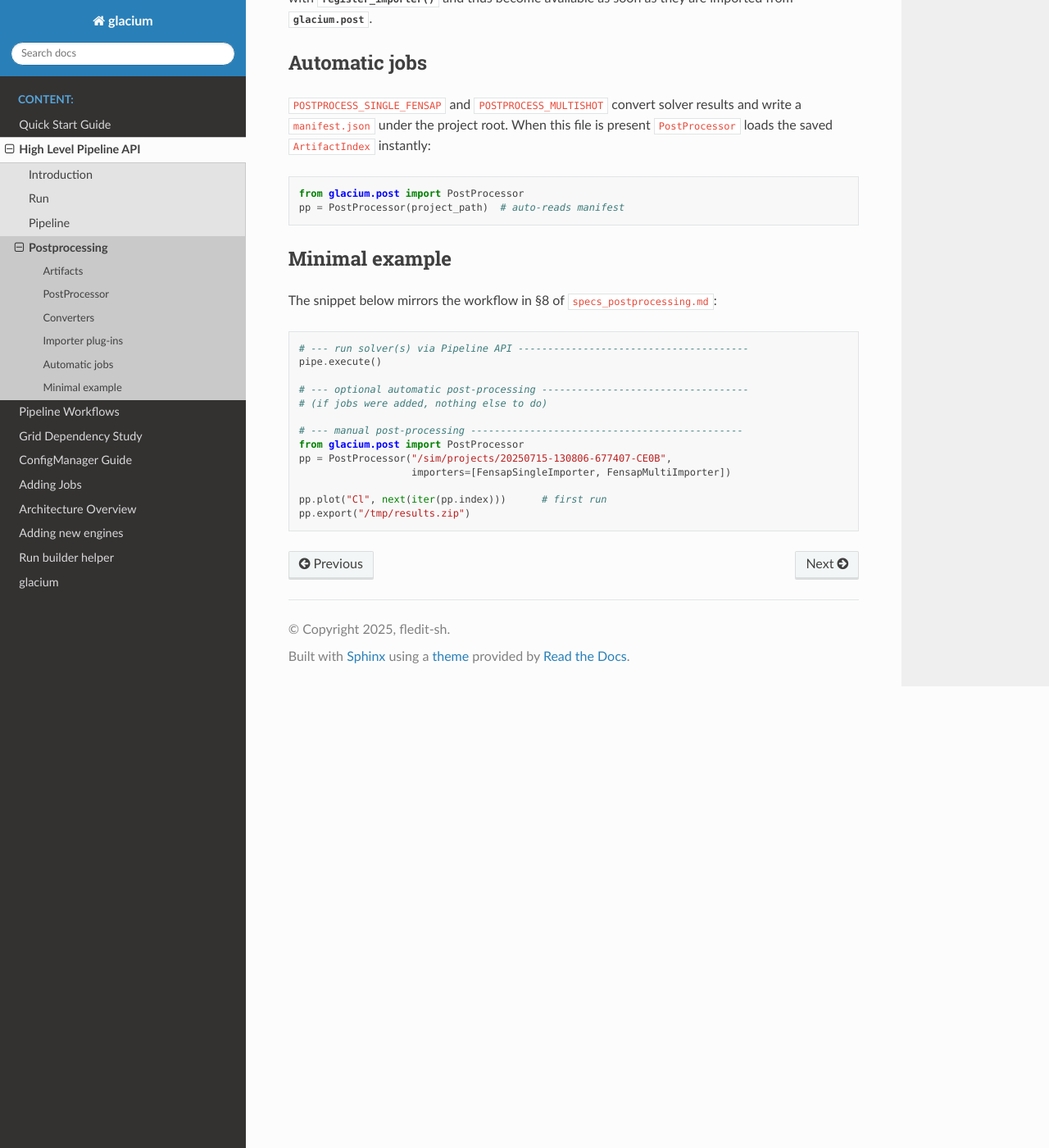
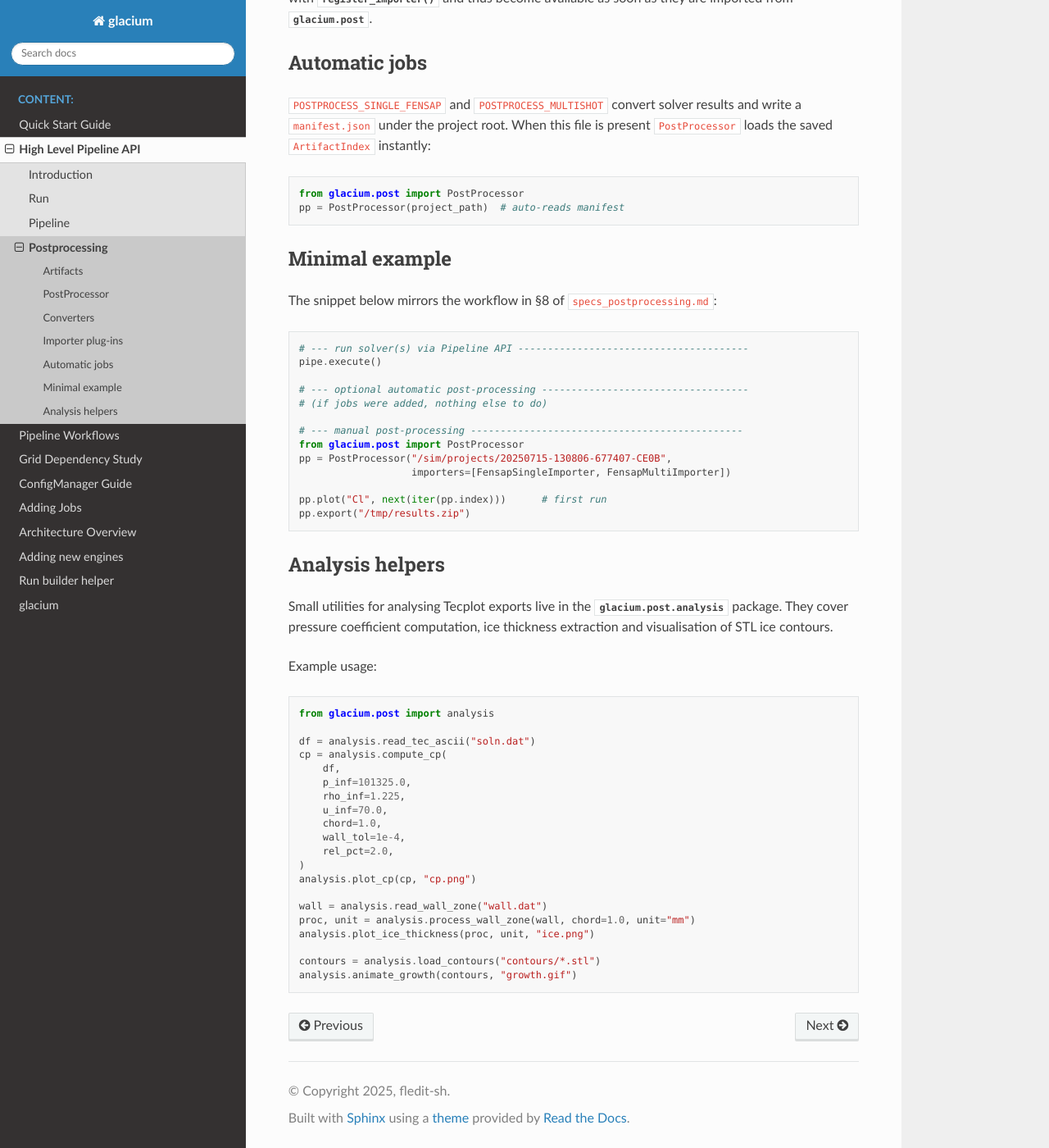
Before and after one commit to fledit-sh/glacium-repo, a Sphinx documentation site: the page built from docs/high_level_api/postprocessing.rst, in a window 1280 px wide and 1400 px high, scrolled down 909 px. Shown: the whole window at 82% size. Built offline with Sphinx 7.4.7 and the Read the Docs theme 3.1.0, drawn with Linux system fonts in a browser that asks for light colours.

Commit message:
Expose analysis utilities and update docs

```diff
--- a/docs/high_level_api/postprocessing.rst
+++ b/docs/high_level_api/postprocessing.rst
@@ -73,3 +73,34 @@ The snippet below mirrors the workflow in §8 of ``specs_postprocessing.md``::
 
    pp.plot("Cl", next(iter(pp.index)))      # first run
    pp.export("/tmp/results.zip")
+
+Analysis helpers
+----------------
+
+Small utilities for analysing Tecplot exports live in the
+:mod:`glacium.post.analysis` package.  They cover pressure coefficient
+computation, ice thickness extraction and visualisation of STL ice
+contours.
+
+Example usage::
+
+   from glacium.post import analysis
+
+   df = analysis.read_tec_ascii("soln.dat")
+   cp = analysis.compute_cp(
+       df,
+       p_inf=101325.0,
+       rho_inf=1.225,
+       u_inf=70.0,
+       chord=1.0,
+       wall_tol=1e-4,
+       rel_pct=2.0,
+   )
+   analysis.plot_cp(cp, "cp.png")
+
+   wall = analysis.read_wall_zone("wall.dat")
+   proc, unit = analysis.process_wall_zone(wall, chord=1.0, unit="mm")
+   analysis.plot_ice_thickness(proc, unit, "ice.png")
+
+   contours = analysis.load_contours("contours/*.stl")
+   analysis.animate_growth(contours, "growth.gif")
```
Also changed, not shown: 2 other files.
